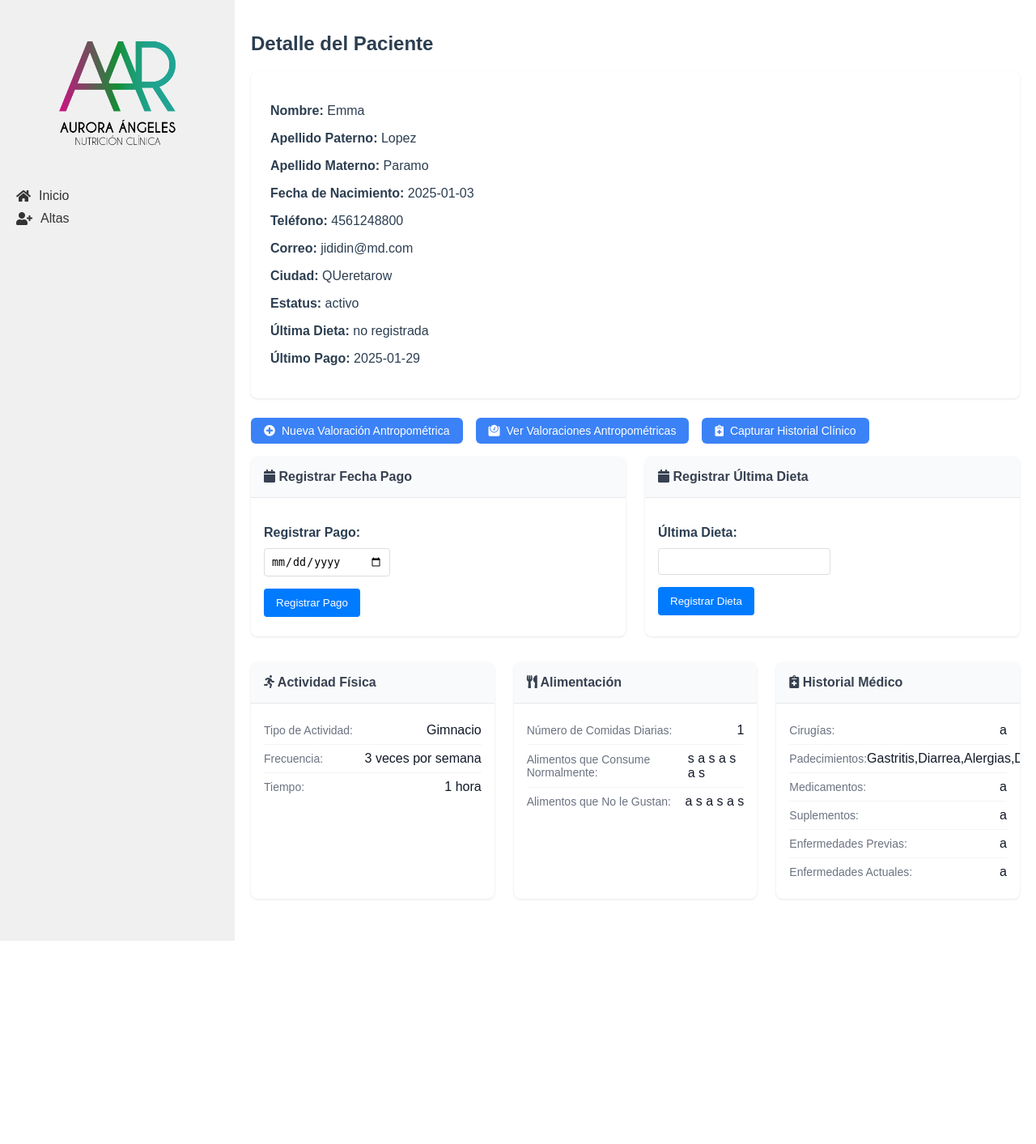
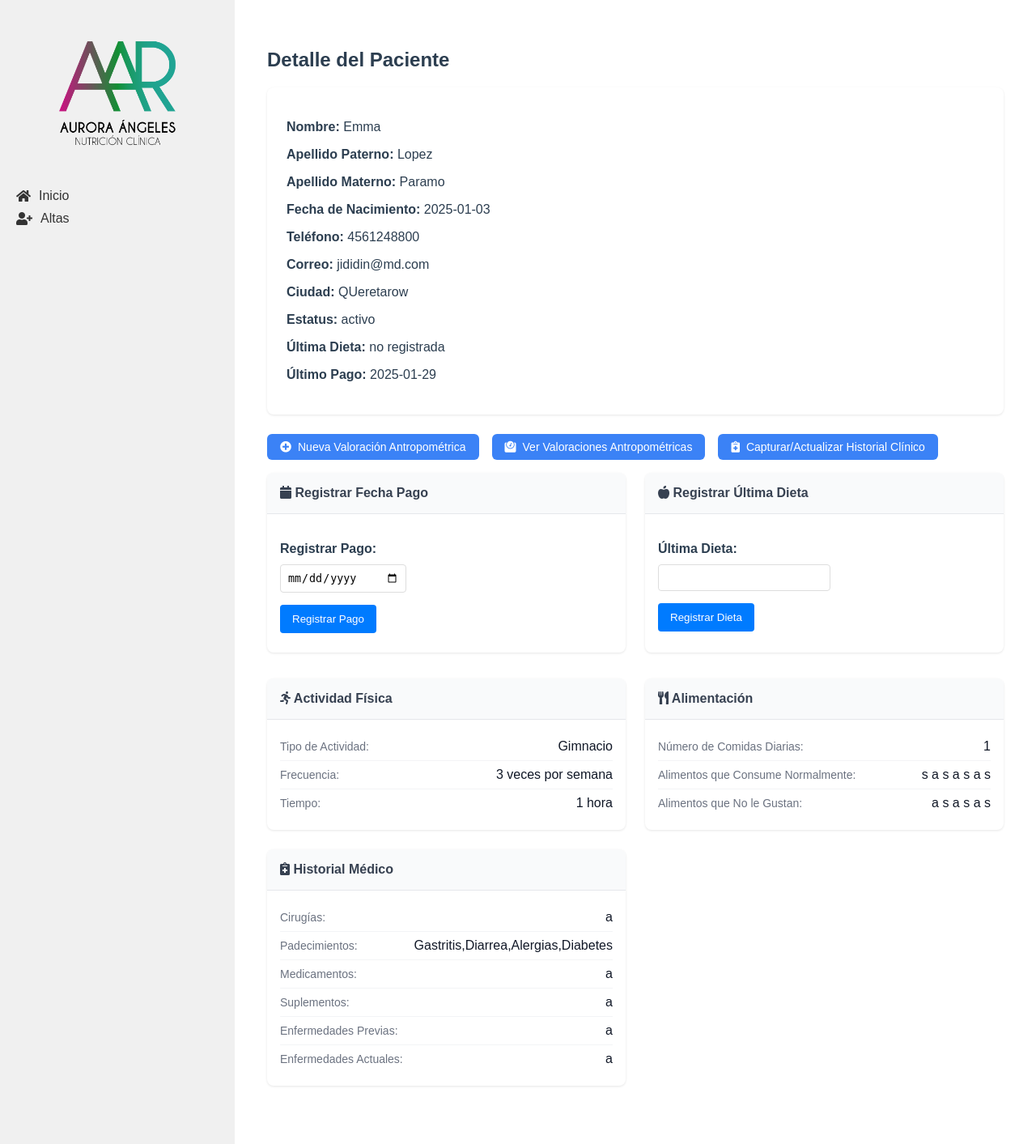
Before and after one commit to tbtkd/SPacientes, a Flask app: page /pacientes/1 in a window 1280 px wide. Shown: the whole page at 81% size. Before the commit the page ends 1162 px from the top, so only its background shows below. Run offline with Flask 3, Linux system fonts and the light colour scheme; data comes from the database, SQL or seed files in the repository.

Commit message:
Actualización visual para tablas

```diff
--- a/app/static/css/style.css
+++ b/app/static/css/style.css
@@ -114,14 +114,14 @@ body {
 .table-container {
   overflow-x: auto;
   margin: 0 auto;
-  box-shadow: 0 1px 3px rgba(0, 0, 0, 0.1);
+  /*box-shadow: 0 1px 3px rgba(0, 0, 0, 0.1);*/
   border-radius: 4px;
-  max-width: 100%;
+  max-width: 1600px;
   padding: 20px;
 }
 
 .table {
-  max-width: 100%;
+  max-width: 90%;
   background-color: white;
   margin: 0 auto;
   box-shadow: 0 1px 3px rgba(0, 0, 0, 0.1);
--- a/app/templates/detalle_paciente.html
+++ b/app/templates/detalle_paciente.html
@@ -3,6 +3,7 @@
 {% block title %}Detalle del Paciente{% endblock %}
 
 {% block content %}
+<div class="table-container">
     <h2>Detalle del Paciente</h2>
     <div class="paciente-detalle">
         <p><strong>Nombre:</strong> {{ paciente['nombre'] }}</p>
@@ -25,7 +26,7 @@
             <i class="fas fa-weight"></i> Ver Valoraciones Antropométricas
         </a>
         <a href="{{ url_for('historial_clinico.ver_crear_historial', paciente_id=paciente['id']) }}" class="action-button">
-        <i class="fas fa-notes-medical"></i> Capturar Historial Clínico
+            <i class="fas fa-notes-medical"></i> Capturar/Actualizar Historial Clínico
         </a>
     </div>
 
@@ -46,7 +47,7 @@
         </div>
 
         <div class="valoracion-card">
-        <h3 class="valoracion-card__title"><i class="fas fa-calendar"></i> Registrar Última Dieta</h3>
+            <h3 class="valoracion-card__title"><i class="fas fa-apple-alt"></i> Registrar Última Dieta</h3>
                 <div class="valoracion-card__content">
                     <div class="data-item">
                         <form action="{{ url_for('pacientes.detalle_paciente', id=paciente['id']) }}" method="POST">
@@ -135,7 +136,7 @@
             <p class="no-data">No hay historial clínico registrado.</p>
         {% endif %}
     </div>
-
+</div>
 <style>
 .grid-container {
     margin: 2rem 0;
--- a/app/templates/editar_paciente.html
+++ b/app/templates/editar_paciente.html
@@ -3,6 +3,7 @@
 {% block title %}Editar Paciente{% endblock %}
 
 {% block content %}
+<div class="valoracion-container">
     <h2>Editar Paciente</h2>
     <div class="form-container">
         <form id="formPaciente" action="{{ url_for('pacientes.editar_paciente', id=paciente['id']) }}" method="POST">
@@ -45,6 +46,7 @@
             <button type="submit" class="form-button">Actualizar Paciente</button>
         </form>
     </div>
+</div>
 {% endblock %}
 
 {% block scripts %}
--- a/app/templates/editar_valoracion.html
+++ b/app/templates/editar_valoracion.html
@@ -3,6 +3,7 @@
 {% block title %}Editar Valoración Antropométrica{% endblock %}
 
 {% block content %}
+<div class="valoracion-container">
     <h2>Editar Valoración Antropométrica</h2>
     <h3>Paciente: {{ paciente['nombre'] }} {{ paciente['apellido_paterno'] }} {{ paciente['apellido_materno'] }}</h3>
 
@@ -90,6 +91,7 @@
         <button type="submit" class="action-button">Actualizar Valoración</button>
         <a href="{{ url_for('valoracion.detalle_valoracion', valoracion_id=valoracion['id']) }}" class="action-button">Cancelar</a>
     </form>
+</div>
 {% endblock %}
 
 {% block scripts %}
--- a/app/templates/historial_clinico.html
+++ b/app/templates/historial_clinico.html
@@ -3,6 +3,7 @@
 {% block title %}Historial Clínico - {{ paciente['nombre'] }} {{ paciente['apellido_paterno'] }}{% endblock %}
 
 {% block content %}
+<div class="table-container">
     <h2>Historial Clínico de {{ paciente['nombre'] }} {{ paciente['apellido_paterno'] }}</h2>
     <div class="form-container">
 
@@ -85,6 +86,7 @@
             <button type="submit" class="form-button">Guardar Historial Clínico</button>
         </form>
     </div>
+</div>
 {% endblock %}
 
 {% block scripts %}
--- a/app/templates/lista_historiales.html
+++ b/app/templates/lista_historiales.html
@@ -3,6 +3,7 @@
 {% block title %}Lista de Historiales Clínicos{% endblock %}
 
 {% block content %}
+<div class="valoracion-container">
     <h2>Lista de Historiales Clínicos</h2>
     <table class="table">
         <thead>
@@ -26,4 +27,6 @@
             {% endfor %}
         </tbody>
     </table>
+</div>
+
 {% endblock %}
--- a/app/templates/lista_valoraciones.html
+++ b/app/templates/lista_valoraciones.html
@@ -3,8 +3,12 @@
 {% block title %}Valoraciones Antropométricas - {{ paciente['nombre'] }} {{ paciente['apellido_paterno'] }}{% endblock %}
 
 {% block content %}
-<h2>Valoraciones Antropométricas de {{ paciente['nombre'] }} {{ paciente['apellido_paterno'] }} {{ paciente['apellido_materno'] }}</h2>
 <div class="table-container">
+    <header class="valoracion-header">
+        <h2>Valoraciones Valoración Antropométrica</h2>
+        <h3>Paciente: {{ paciente['nombre'] }} {{ paciente['apellido_paterno'] }} {{ paciente['apellido_materno'] }}</h3>
+    </header>
+
     <table class="table">
         <thead>
             <tr>
--- a/app/templates/nueva_valoracion.html
+++ b/app/templates/nueva_valoracion.html
@@ -3,6 +3,7 @@
 {% block title %}Nueva Valoración Antropométrica - {{ paciente['nombre'] }} {{ paciente['apellido_paterno'] }}{% endblock %}
 
 {% block content %}
+<div class="table-container">
     <h2>Nueva Valoración Antropométrica para {{ paciente['nombre'] }} {{ paciente['apellido_paterno'] }}</h2>
     <div class="form-container">
         <form id="formValoracion" method="POST">
@@ -90,6 +91,7 @@
             <button type="submit" class="form-button">Guardar Valoración</button>
         </form>
     </div>
+</div>
 {% endblock %}
 
 {% block scripts %}
--- a/app/templates/nuevo_paciente.html
+++ b/app/templates/nuevo_paciente.html
@@ -3,6 +3,7 @@
 {% block title %}Nuevo Paciente{% endblock %}
 
 {% block content %}
+<div class="valoracion-container">
     <h2>Registro de Nuevo Paciente</h2>
     <div class="form-container">
         <form id="formPaciente" action="{{ url_for('pacientes.nuevo_paciente') }}" method="POST">
@@ -37,6 +38,7 @@
             <button type="submit" class="form-button">Registrar Paciente</button>
         </form>
     </div>
+</div>
 {% endblock %}
 
 {% block scripts %}
--- a/app/templates/todas_valoraciones.html
+++ b/app/templates/todas_valoraciones.html
@@ -3,6 +3,7 @@
 {% block title %}Todas las Valoraciones Antropométricas{% endblock %}
 
 {% block content %}
+<div class="valoracion-container">
     <h2>Todas las Valoraciones Antropométricas</h2>
     <table class="table">
         <thead>
@@ -32,4 +33,5 @@
             {% endfor %}
         </tbody>
     </table>
+</div>
 {% endblock %}
--- a/run.py
+++ b/run.py
@@ -10,12 +10,12 @@ def run_flask():
     app.run(debug=False)
 
 def open_browser():
-    webbrowser.open_new('http://127.0.0.1:5000/')
+    webbrowser.open_new ('http://localhost:5000/') #('http://127.0.0.1:5000/')
 
 def check_flask_status():
     while True:
         try:
-            response = requests.get('http://127.0.0.1:5000/')
+            response = requests.get('http://localhost:5000/')#('http://127.0.0.1:5000/')
             if response.status_code == 200:
                 return True
         except requests.ConnectionError:
```
Also changed, not shown: app/templates/lista_pacientes.html (+10 -5 lines). Lines whose indentation alone changed are shown as unchanged.
